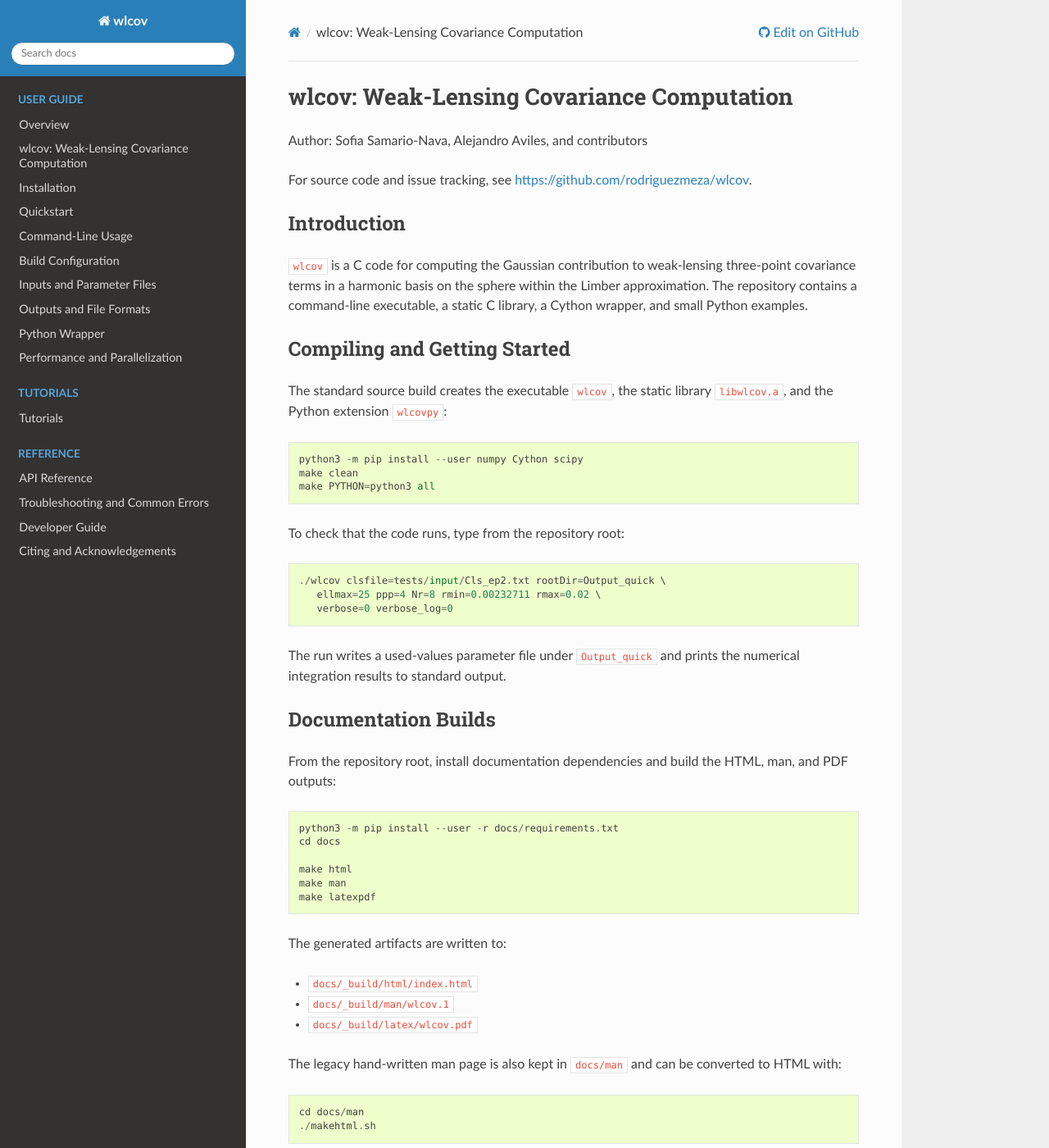
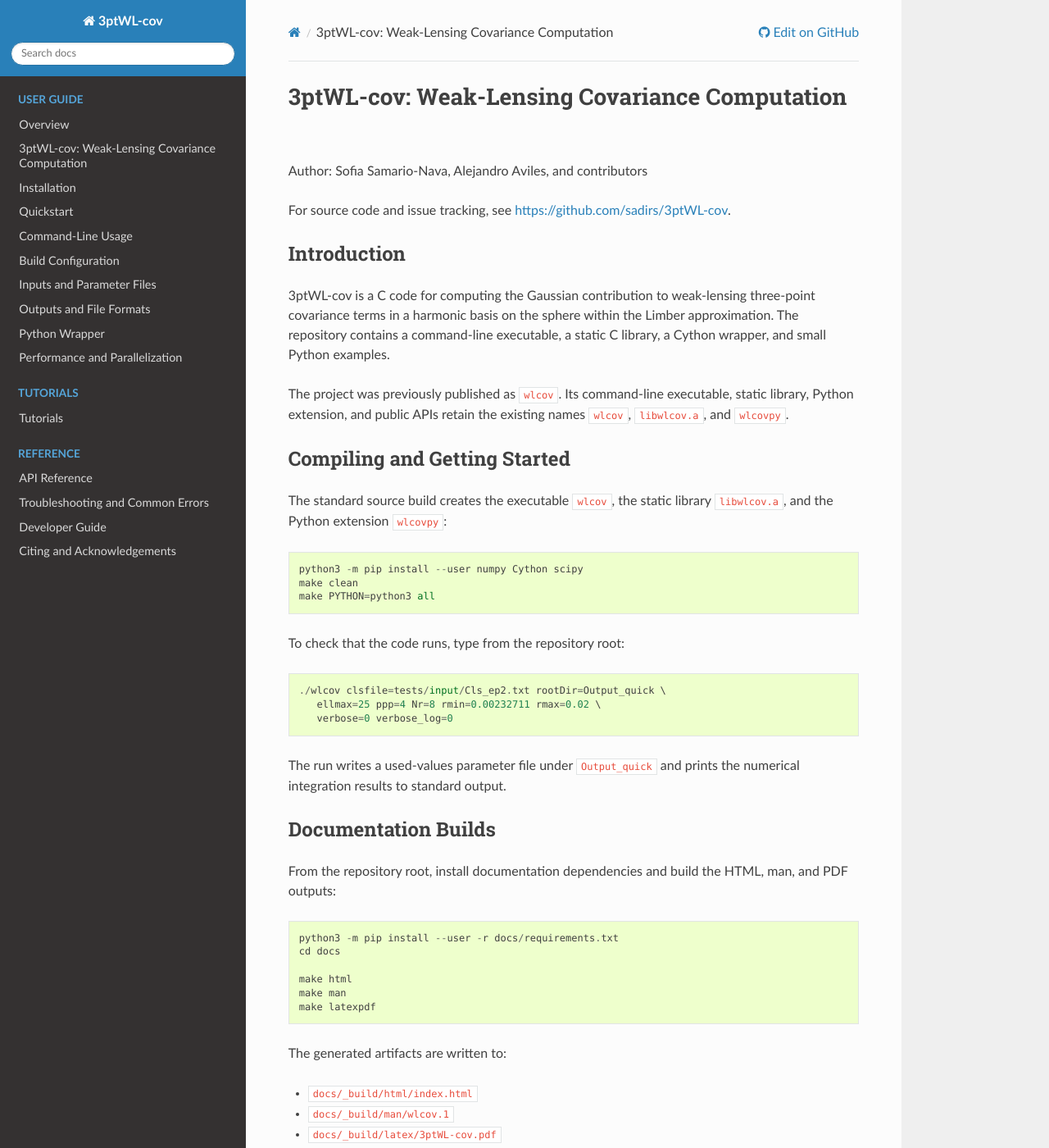
Before and after one commit to sadirs/3ptWL-cov, a Sphinx documentation site: the page built from docs/README.rst, in a window 1280 px wide and 1400 px high. Shown: the whole window at 82% size. Built offline with Sphinx 7.4.7 and the Read the Docs theme 3.1.0, drawn with Linux system fonts in a browser that asks for light colours; some of the changed text lies outside the part shown.

Commit message:
Rebrand project as 3ptWL-cov

```diff
--- a/docs/README.rst
+++ b/docs/README.rst
@@ -1,18 +1,22 @@
-wlcov: Weak-Lensing Covariance Computation
-==========================================
+3ptWL-cov: Weak-Lensing Covariance Computation
+==============================================
 
 Author: Sofia Samario-Nava, Alejandro Aviles, and contributors
 
 For source code and issue tracking, see
-https://github.com/rodriguezmeza/wlcov.
+https://github.com/sadirs/3ptWL-cov.
 
 Introduction
 ------------
 
-``wlcov`` is a C code for computing the Gaussian contribution to
+3ptWL-cov is a C code for computing the Gaussian contribution to
 weak-lensing three-point covariance terms in a harmonic basis on the sphere
 within the Limber approximation.  The repository contains a command-line
 executable, a static C library, a Cython wrapper, and small Python examples.
+
+The project was previously published as ``wlcov``.  Its command-line
+executable, static library, Python extension, and public APIs retain the
+existing names ``wlcov``, ``libwlcov.a``, and ``wlcovpy``.
 
 Compiling and Getting Started
 -----------------------------
@@ -50,7 +54,7 @@ The generated artifacts are written to:
 
 * ``docs/_build/html/index.html``
 * ``docs/_build/man/wlcov.1``
-* ``docs/_build/latex/wlcov.pdf``
+* ``docs/_build/latex/3ptWL-cov.pdf``
 
 The legacy hand-written man page is also kept in ``docs/man`` and can be
 converted to HTML with::
@@ -78,7 +82,7 @@ A compact wrapper example is available in ``docs/examples/python_wrapper.py``.
 License
 -------
 
-``wlcov`` is distributed under the MIT license.  If you use this program in
+3ptWL-cov is distributed under the MIT license.  If you use this program in
 research that results in publications, please cite Sofia Samario et al.,
 arXiv:2506.19811, and record the code version, compiler, GSL version, and
 runtime configuration used for the analysis.
--- a/docs/citing.rst
+++ b/docs/citing.rst
@@ -1,10 +1,10 @@
 Citing and Acknowledgements
 ===========================
 
-If you use ``wlcov`` in research that leads to a publication, cite the project
+If you use 3ptWL-cov in research that leads to a publication, cite the project
 and the associated scientific work:
 
-* Sofia Samario-Nava, Alejandro Aviles, and contributors, ``wlcov``.
+* Sofia Samario-Nava, Alejandro Aviles, and contributors, 3ptWL-cov.
 * Sofia Samario et al., arXiv:2506.19811.
 
 Please also cite upstream methods, libraries, and data products that are
@@ -15,5 +15,5 @@ material to your analysis.  The repository acknowledges:
 * Zeno;
 * Numerical Recipes.
 
-For reproducibility, include the ``wlcov`` commit hash, compiler version, GSL
+For reproducibility, include the 3ptWL-cov commit hash, compiler version, GSL
 version, Python version, and key runtime parameters in any analysis release.
--- a/docs/conf.py
+++ b/docs/conf.py
@@ -1,4 +1,4 @@
-"""Sphinx configuration for the wlcov documentation."""
+"""Sphinx configuration for the 3ptWL-cov documentation."""
 
 from __future__ import annotations
 
@@ -9,9 +9,9 @@ from pathlib import Path
 ROOT = Path(__file__).resolve().parents[1]
 sys.path.insert(0, str(ROOT))
 
-project = "wlcov"
+project = "3ptWL-cov"
 author = "Sofia Samario-Nava, Alejandro Aviles, and contributors"
-copyright = "2026, wlcov contributors"
+copyright = "2026, 3ptWL-cov contributors"
 release = "1.0.0"
 version = release
 root_doc = "index"
@@ -30,12 +30,12 @@ templates_path = ["_templates"]
 exclude_patterns = ["_build", "Thumbs.db", ".DS_Store", "man/wlcov.html"]
 
 html_theme = "sphinx_rtd_theme"
-html_title = "wlcov documentation"
+html_title = "3ptWL-cov documentation"
 html_show_sourcelink = True
 html_context = {
     "display_github": True,
     "github_user": "sadirs",
-    "github_repo": "wlcov",
+    "github_repo": "3ptWL-cov",
     "github_version": "main",
     "conf_py_path": "/docs/",
 }
@@ -47,7 +47,7 @@ man_pages = [
     (
         "index",
         "wlcov",
-        "wlcov documentation",
+        "3ptWL-cov command-line reference",
         [author],
         1,
     )
@@ -56,8 +56,8 @@ man_pages = [
 latex_documents = [
     (
         "index",
-        "wlcov.tex",
-        "wlcov Documentation",
+        "3ptWL-cov.tex",
+        "3ptWL-cov Documentation",
         author,
         "manual",
     )
--- a/docs/install.rst
+++ b/docs/install.rst
@@ -117,7 +117,7 @@ The generated artifacts are:
 
 * ``docs/_build/html/index.html``;
 * ``docs/_build/man/wlcov.1``;
-* ``docs/_build/latex/wlcov.pdf``.
+* ``docs/_build/latex/3ptWL-cov.pdf``.
 
 ``make latexpdf`` requires a LaTeX installation with ``latexmk`` and
 ``pdflatex`` available on ``PATH``.
--- a/docs/tutorials/covariance-matrix.rst
+++ b/docs/tutorials/covariance-matrix.rst
@@ -37,7 +37,7 @@ adds ``tests/python`` to ``sys.path``, and creates the local plot directory.
        for path in (start, *start.parents):
            if (path / "tests" / "python" / "covariance_example.py").exists():
                return path
-       raise RuntimeError("Run this notebook from inside the wlcov repository.")
+       raise RuntimeError("Run this notebook from inside the 3ptWL-cov repository.")
 
 
    REPO_ROOT = find_repo_root()
--- a/setup.py
+++ b/setup.py
@@ -288,8 +288,8 @@ class build_ext(cython_build_ext):
 setup(
     name='wlcovpy',
     version=VERSION,
-    description='Python interface to the covariance code wlcov',
-    url='http://github.com/rodriguezmeza/wlcov.git',
+    description='Python interface to the 3ptWL-cov covariance code',
+    url='https://github.com/sadirs/3ptWL-cov',
     cmdclass={'build_ext': build_ext},
     ext_modules=[wlcovpy_ext],
 )
```
Also changed, not shown: README.md (+10 -6 lines), docs/index.rst (+9 -5 lines), 3 other files.
